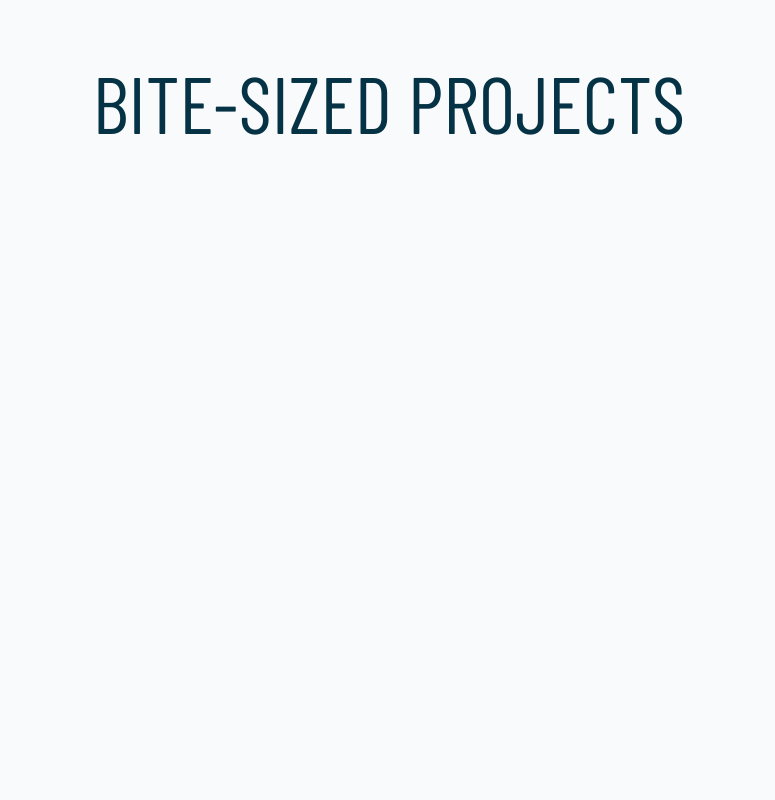
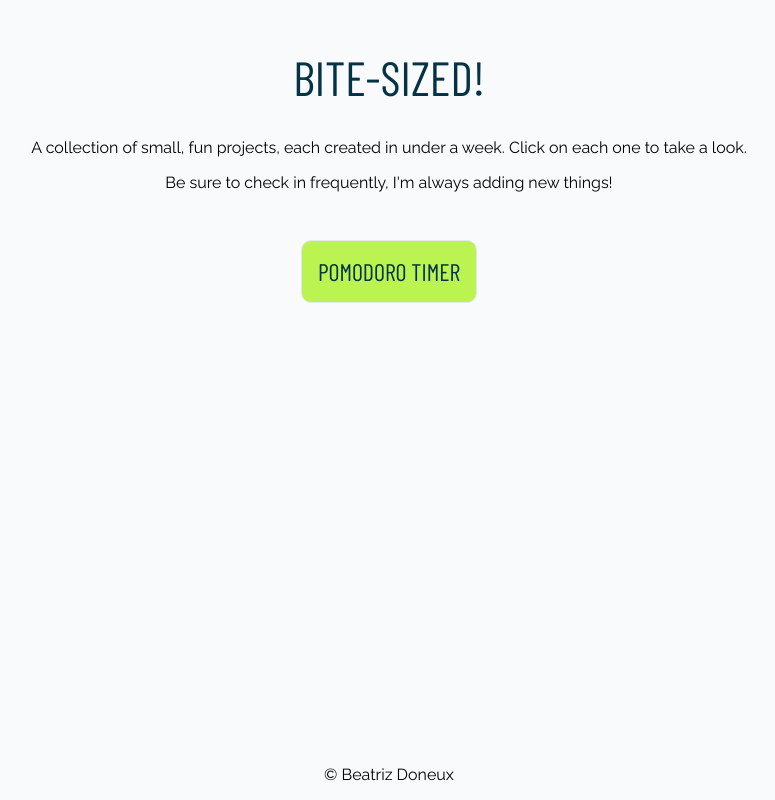
Before and after one commit to beatrizdoneux/beatrizdoneux.github.io, a React (Vite) app: page / in a window 1280 px wide. Shown: the whole page, without its empty margins (251-1026 px from the left). Built offline with nearby package versions, Linux system fonts and the light colour scheme; a web font is replaced by a local one.

Commit message:
docs and style: adds license, basic styling and pomodoro project

```diff
--- a/src/App.jsx
+++ b/src/App.jsx
@@ -1,12 +1,26 @@
-import { useState } from 'react'
+import ProjectCard from './components/ProjectCard'
 
 function App() {
 
-  return (
-    <>
-     <h1>Bite-sized projects</h1>
-    </>
-  )
+    return (
+        <>
+            <header>
+                <h1>Bite-sized!</h1>
+                <p>A collection of small, fun projects, each created in under a week. Click on each one to take a look.</p>
+                <p>Be sure to check in frequently, I'm always adding new things!</p>
+            </header>
+            <main>
+                <div className="projects-container">
+                    <ProjectCard href="https://beatrizdoneux.github.io/timer" className="pomodoro">
+                        <h2>Pomodoro Timer</h2>
+                    </ProjectCard>
+                </div>
+            </main>
+            <footer>
+                <p>&copy; Beatriz Doneux</p>
+            </footer>
+        </>
+    )
 }
 
 export default App
--- /dev/null
+++ b/src/components/ProjectCard.jsx
@@ -0,0 +1,12 @@
+export default function ProjectCard({ href, className, children }) {
+    return (
+        <div className={className}>
+            <a
+                href={href}
+                target="_blank"
+                rel="noopener noreferrer">
+                {children}
+            </a>
+        </div>
+    )
+}
--- a/src/styles.scss
+++ b/src/styles.scss
@@ -14,15 +14,80 @@ $color-light-gray: oklch(98.5% 0.002 247.839);
 $color-dark: oklch(30.2% 0.056 229.695);
 $color-light: #fff;
 
+$breakpoint-md: 760px;
+$breakpoint-lg: 1000px;
+
 body {
-  background-color: $color-light-gray;
+    background-color: $color-light-gray;
+    padding: 1rem;
+    margin: 0;
 }
 
 h1 {
     font-family: $font-title;
     color: $color-dark;
-    text-transform:uppercase;
+    text-transform: uppercase;
     text-align: center;
-    font-size: 5rem;
+    font-size: 3rem;
     font-weight: normal;
 }
+
+p {
+    font-family: $font-body;
+}
+
+footer {
+    position: absolute;
+    bottom: 0;
+    left: 0;
+    width: 100%;
+    font-family: $font-body;
+    font-size: 1rem;
+    text-align: center;
+}
+
+.projects-container {
+    display: flex;
+    justify-content: center;
+}
+
+@mixin project-card($bg) {
+    padding: 1rem;
+    border: 1px solid $color-gray;
+    border-radius: 10px;
+    margin-top: 2rem;
+    background-color: $bg;
+
+    h2 {
+        font-family: $font-title;
+        font-weight: normal;
+        text-transform: uppercase;
+        margin: 0;
+    }
+
+    a {
+        text-decoration: none;
+        font-family: $font-body;
+        color: $color-dark;
+        text-align: center;
+    }
+}
+
+.pomodoro {
+    @include project-card($color-green);
+}
+
+@media screen and (min-width: $breakpoint-md) {
+    header {
+        max-width: 80vw;
+        margin: auto;
+    }
+}
+
+@media screen and (min-width: $breakpoint-lg) {
+    header {
+        p {
+            text-align: center;
+        }
+    }
+}
--- a/vite.config.js
+++ b/vite.config.js
@@ -4,7 +4,6 @@ import react from '@vitejs/plugin-react'
 // https://vite.dev/config/
 export default defineConfig({
   plugins: [react()],
-  // base: '/beatrizdoneux.github.io/',
   build: {
     outDir: 'docs',  // important for GitHub Pages deployment from main/docs
   },
```
Also changed, not shown: 7 other files (tests, documents, lock files or other folders).
